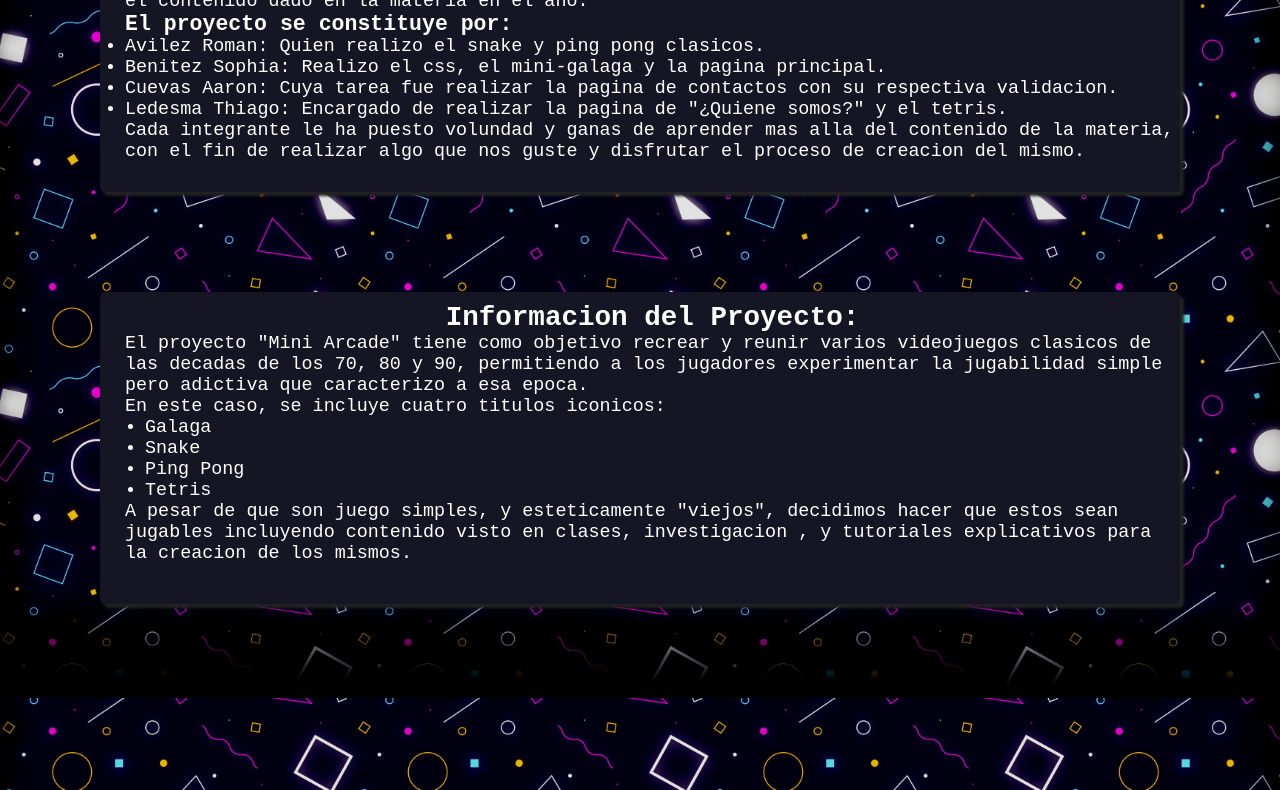
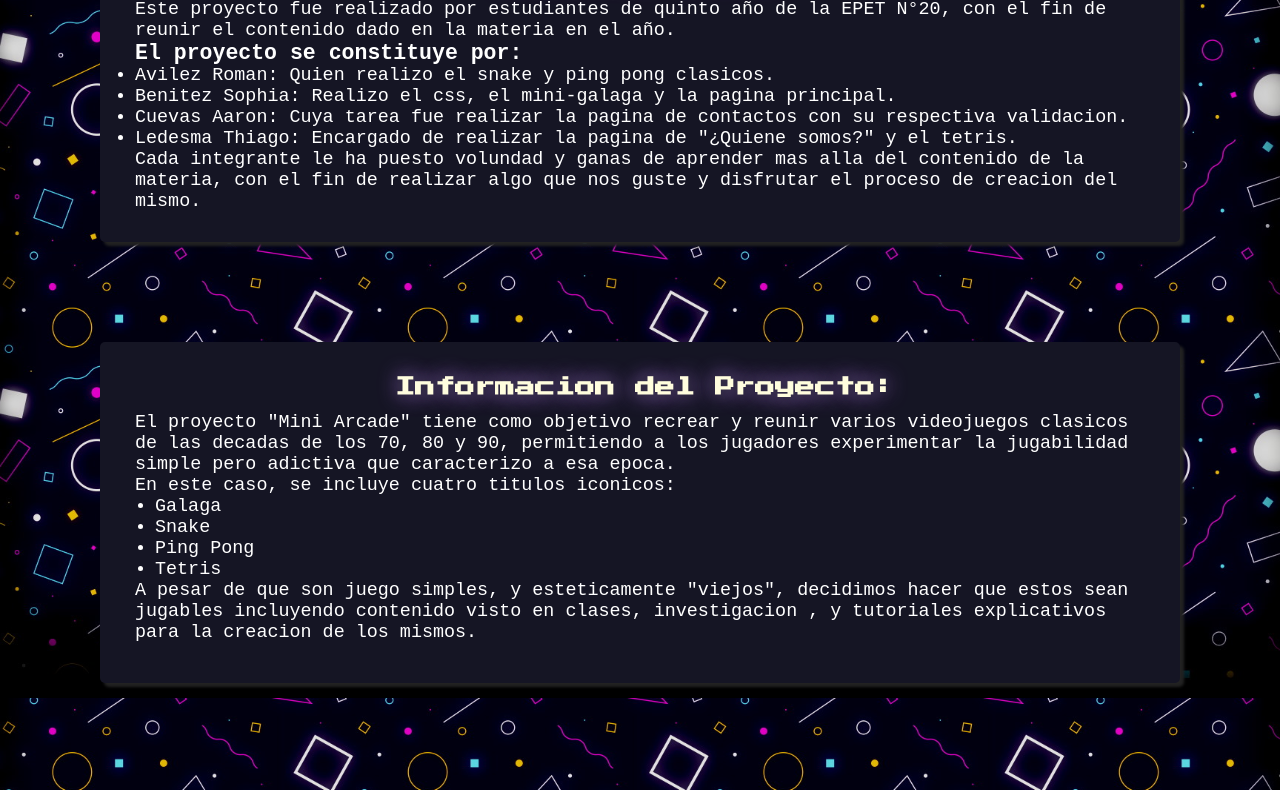
Before and after one commit to Aaron-codi/proyecto-web-, a plain HTML site: page Quienes-somos/quienessomos.html in a window 1280 px wide. Shown: the part 192-982 px from the top of the page. Drawn offline with Linux system fonts and the light colour scheme; a web font is replaced by a local one.

Commit message:
pequeña modificacion del titulo que me olvide de subir

```diff
--- a/Quienes-somos/quienessomos.css
+++ b/Quienes-somos/quienessomos.css
@@ -141,16 +141,19 @@ text-decoration: none;
   display: block;
 }
 h2{
-   display: flex;
-    flex-direction: column;
-    justify-content: center;
-      align-items: center;
+    font-family: "Press Start 2P", monospace;
+  font-size: 20px;
+  text-align: center;
+  color: #fffdde;
+  text-shadow: 0 0 12px #202529, 0 0 20px #bc7efa;
+  margin-top: 20px;
+  margin-bottom: 15px;
 }
 #nombres{
   border-radius:5px;
   background-color:#151524;
    margin: 10px 100px 100px 100px;
-   padding:10px 0px 30px 25px;
+   padding:15px 25px 30px 35px;
    box-shadow: 4px 4px 3px #222222;
 
 }
@@ -158,7 +161,7 @@ h2{
     border-radius:5px;
   background-color:#151524;
    margin: 0px 100px 300px 100px;
-   padding:10px 0px 40px 25px;
+   padding:15px 25px 40px 35px;
    box-shadow: 4px 4px 3px #222222;
 
 }
```
